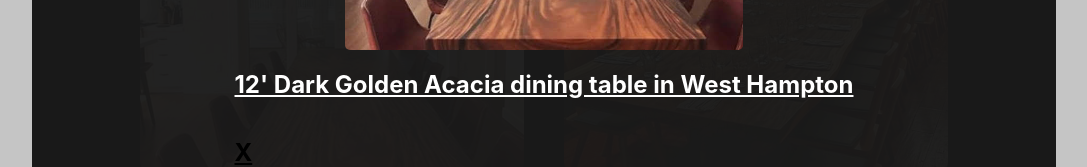
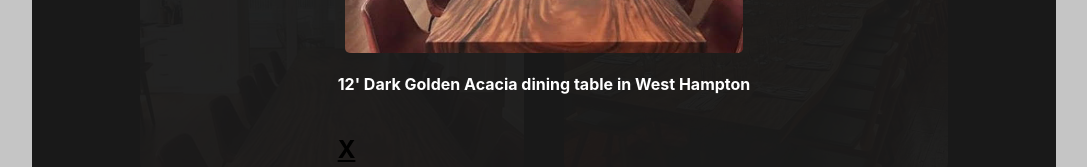
Before and after one commit to mwrowan89/BR-Fabrication-React.js, a React (Create React App) app: page /gallery in a window 1280 px wide. Both pictures are taken after a click on the picture 428 px from the left and 528 px from the top of the page. Shown: the part 517-684 px from the top of the page, without its empty margins (96-1183 px from the left). Built offline with nearby package versions, Linux system fonts and the light colour scheme.

Commit message:
Changed css of popup window

```diff
--- a/src/components/PopUpDetails.jsx
+++ b/src/components/PopUpDetails.jsx
@@ -16,9 +16,9 @@ const PopUpDetails = ({ isOpen, onRequestClose, image }) => {
           {image && (
             <div className="pop-up-results">
               <div className="pop-up-result-info">
-                <h1>{image.title}</h1>
+                <h1 id="pop-up-title">{image.title}</h1>
                 <img id="pop-up-image" src={image.src} alt={image.desc} />
-                <h2>{image.desc}</h2>
+                <h4>{image.desc}</h4>
               </div>
 
               <h2 className="close-x" onClick={onRequestClose}>
--- a/src/css/GalleryPhotos.css
+++ b/src/css/GalleryPhotos.css
@@ -83,6 +83,7 @@
   margin-top: 5vh;
   margin-left: 10vw;
   background-color: rgba(0, 0, 0, 0.868);
+  border-radius: 20px;
 }
 .pop-up-window:focus {
   outline: none;
```
